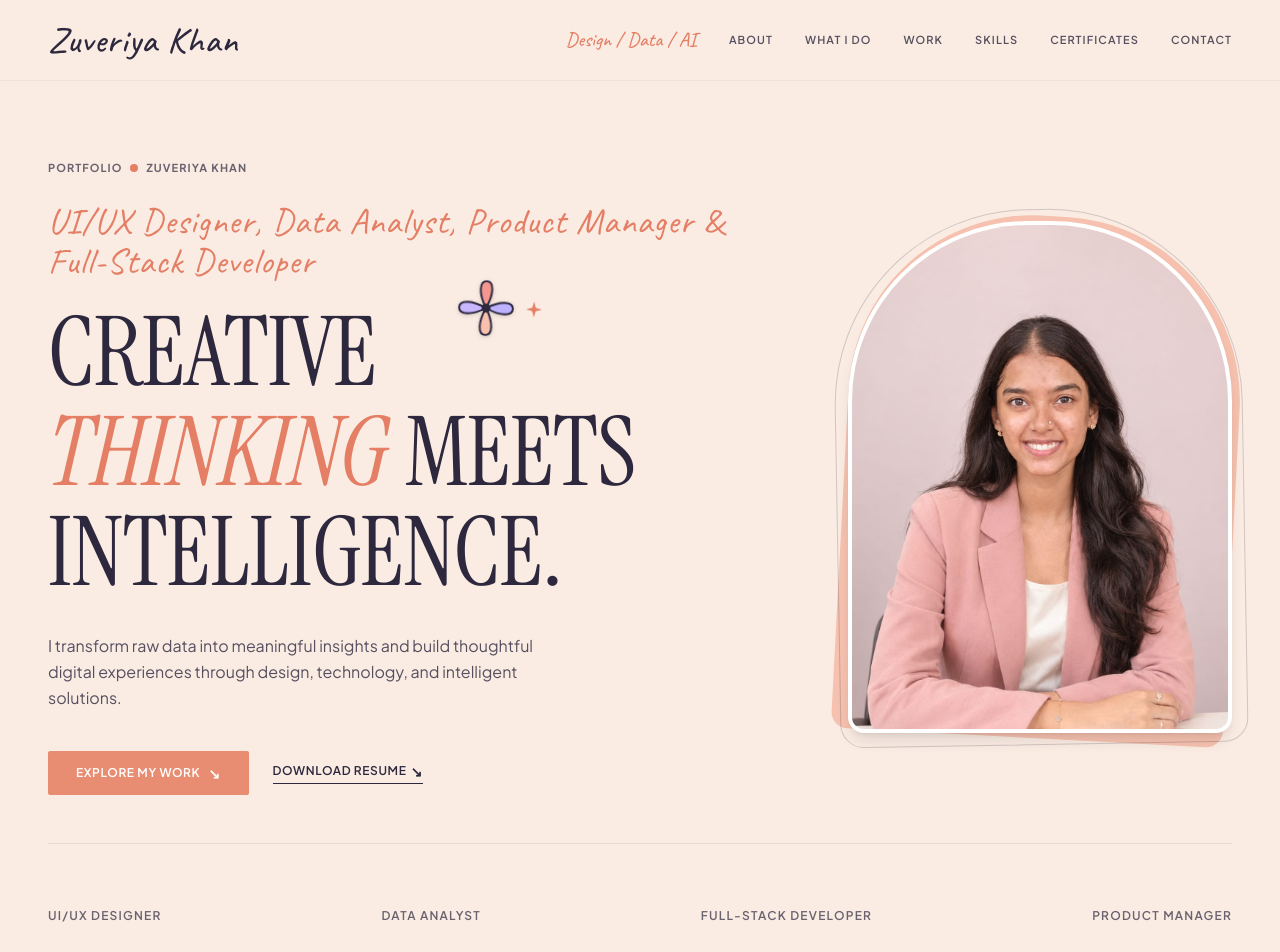
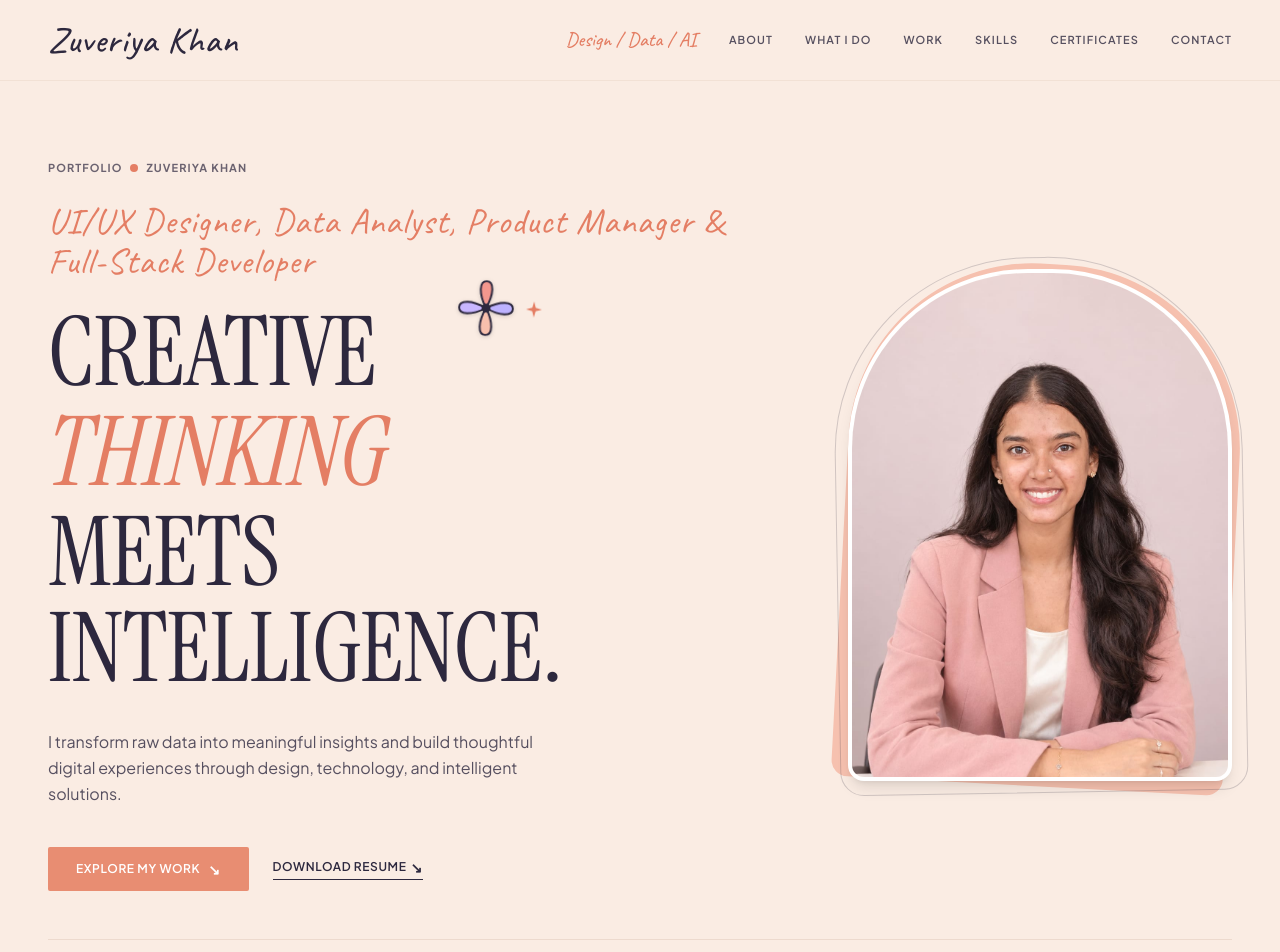
Before and after one commit to zuveriyakhan05/Zuveriya_Portfolio, a React (Vite) app: page / in a window 1280 px wide. Shown: the top 952 px of the page. Built offline with nearby package versions, Linux system fonts and the light colour scheme.

Commit message:
Adding new projects

```diff
--- a/src/components/HeroSection.jsx
+++ b/src/components/HeroSection.jsx
@@ -32,9 +32,11 @@ export const HeroSection = () => {
               <span className="block text-5xl sm:text-6xl md:text-7xl lg:text-8xl font-normal">
                 CREATIVE
               </span>
-              <span className="flex items-baseline gap-4 my-1 text-5xl sm:text-6xl md:text-7xl lg:text-8xl">
-                <span className="font-normal italic text-[#E47E64]">THINKING</span>
-                <span className="font-normal">MEETS</span>
+              <span className="block text-5xl sm:text-6xl md:text-7xl lg:text-8xl font-normal italic text-[#E47E64] my-1">
+                THINKING
+              </span>
+              <span className="block text-5xl sm:text-6xl md:text-7xl lg:text-8xl font-normal">
+                MEETS
               </span>
               <span className="block text-5xl sm:text-6xl md:text-7xl lg:text-8xl font-normal">
                 INTELLIGENCE.
@@ -93,10 +95,10 @@ export const HeroSection = () => {
       {/* Bottom Ticker Strip */}
       <div className="max-w-7xl mx-auto w-full pt-16 border-t border-[#E5CFC1]/60 mt-12">
         <div className="flex flex-wrap justify-between items-center text-[10px] md:text-xs font-semibold tracking-widest text-[#2D283E]/70 uppercase gap-4">
+          <span>DATA ANALYST</span>
+          <span>ASPIRING AI PROFESSIONAL</span>
           <span>UI/UX DESIGNER</span>
-          <span>DATA ANALYST</span>
-          <span>FULL-STACK DEVELOPER</span>
-          <span>PRODUCT MANAGER</span>
+          <span>GRAPHIC DESIGNER</span>
         </div>
       </div>
     </section>
--- a/src/components/ProjectsSection.jsx
+++ b/src/components/ProjectsSection.jsx
@@ -140,7 +140,7 @@ const projects = [
   {
     id: 13,
     num: "13",
-    title: "Sentiment Analysis Tool",
+    title: "BhashaFill",
     category: "AI/ML",
     filterCategory: "AI/ML",
     description: "An NLP-based sentiment analysis model to classify text reviews as positive, negative, or neutral using machine learning techniques.",
@@ -150,7 +150,7 @@ const projects = [
   {
     id: 14,
     num: "14",
-    title: "Image Classification Model",
+    title: "MimicToon",
     category: "AI/ML",
     filterCategory: "AI/ML",
     description: "A deep learning CNN model trained to classify images into categories with high accuracy using TensorFlow and Keras.",
@@ -160,7 +160,7 @@ const projects = [
   {
     id: 15,
     num: "15",
-    title: "Predictive Analytics Dashboard",
+    title: "HireIQ",
     category: "AI/ML",
     filterCategory: "AI/ML",
     description: "A machine learning pipeline that forecasts trends from structured datasets and visualizes predictions through an interactive dashboard.",
--- a/src/components/SkillsSection.jsx
+++ b/src/components/SkillsSection.jsx
@@ -85,7 +85,7 @@ export const SkillsSection = () => {
           {/* Bottom Left: AI / Machine Learning */}
           <div className="p-8 space-y-4">
             <span className="text-[10px] font-bold tracking-widest text-[#2D283E]/60 uppercase block">
-              AI / MACHINE LEARNING
+              AI / ML
             </span>
             <p className="font-serif text-2xl md:text-3xl text-[#E47E64] leading-relaxed">
               Python, Machine Learning, AI application development, Data analysis
```
